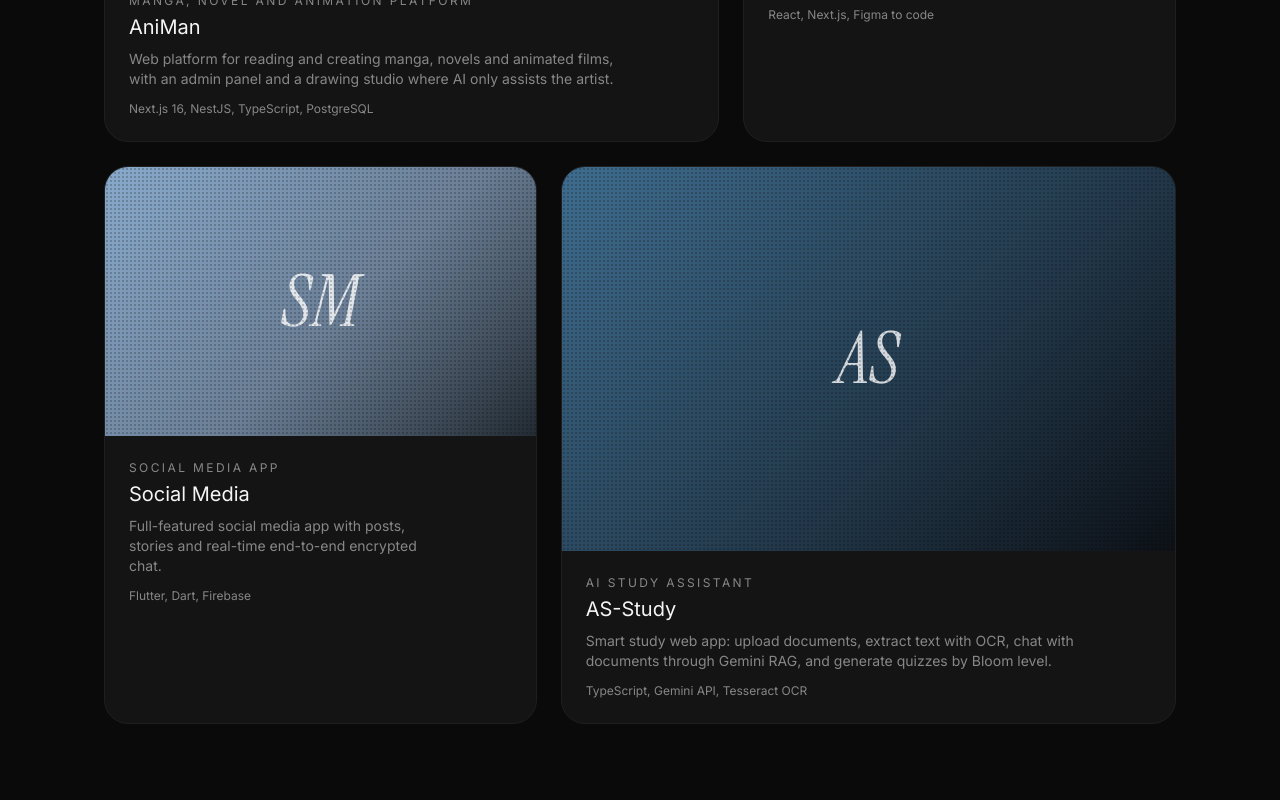
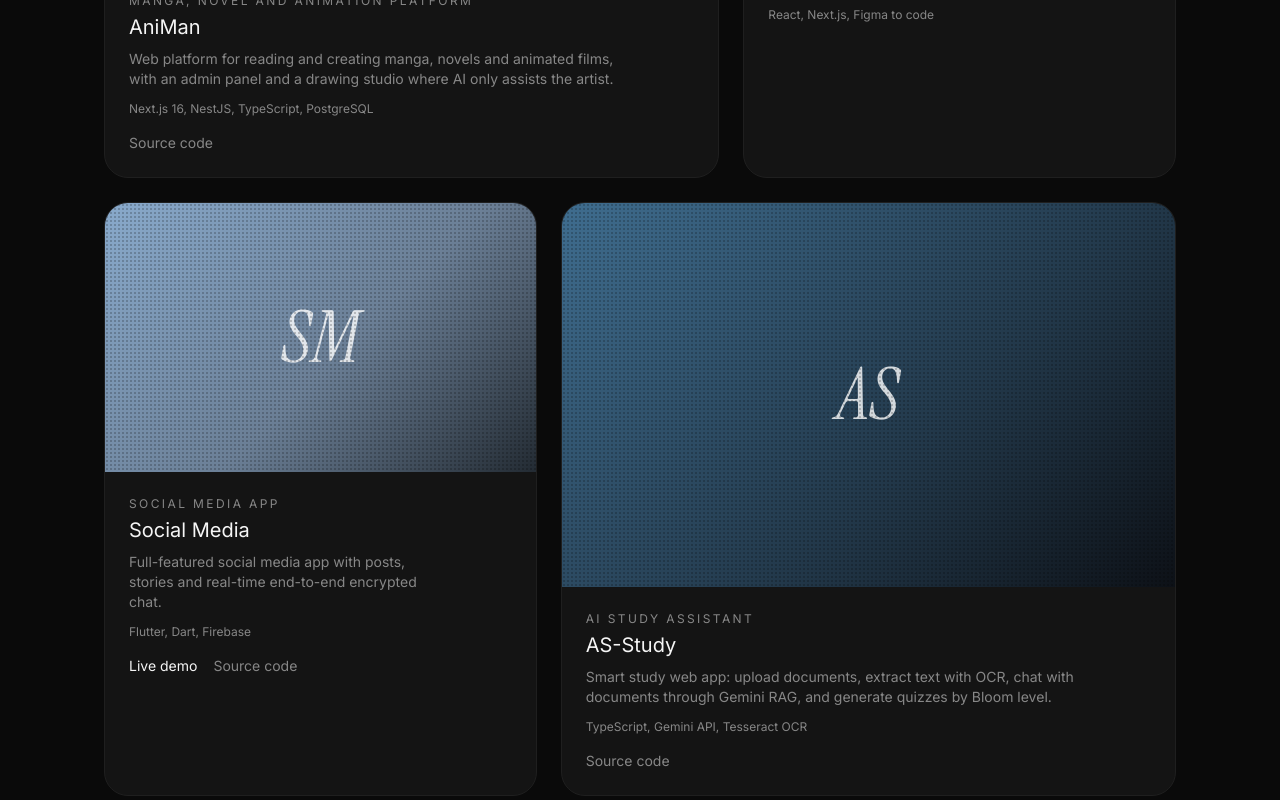
Before and after one commit to asotaku205/ASPortfolio, a React (Vite) app: page / in a window 1280 px wide. Shown: the part 1460-2260 px from the top of the page. Built offline with nearby package versions, Linux system fonts and the light colour scheme; no server answers.

Commit message:
feat: add Social Media live demo link

```diff
--- a/src/components/SelectedWorks.tsx
+++ b/src/components/SelectedWorks.tsx
@@ -40,11 +40,11 @@ export default function SelectedWorks() {
         </motion.div>
 
         <div className="grid grid-cols-1 gap-5 md:grid-cols-12 md:gap-6">
-          {PROJECTS.map((project) => {
-            const card = (
-              <article
-                className={`group relative overflow-hidden rounded-3xl border border-stroke bg-surface ${project.span}`}
-              >
+          {PROJECTS.map((project) => (
+            <article
+              key={project.title}
+              className={`group relative overflow-hidden rounded-3xl border border-stroke bg-surface ${project.span}`}
+            >
                 <div
                   className="relative flex aspect-[4/3] items-center justify-center transition-transform duration-500 group-hover:scale-105 md:aspect-[16/10]"
                   style={{ background: project.gradient }}
@@ -60,35 +60,37 @@ export default function SelectedWorks() {
                     <h3 className="mt-1 text-xl text-text-primary">{project.title}</h3>
                     <p className="mt-2 text-sm text-muted">{project.description}</p>
                     <p className="mt-3 text-xs text-muted">{project.stack}</p>
+                    {(project.deploy || project.href) && (
+                      <p className="mt-4 flex flex-wrap gap-4 text-sm">
+                        {project.deploy && (
+                          <a
+                            href={project.deploy}
+                            target="_blank"
+                            rel="noreferrer"
+                            className="text-text-primary underline-offset-4 hover:underline"
+                          >
+                            Live demo
+                          </a>
+                        )}
+                        {project.href && (
+                          <a
+                            href={project.href}
+                            target="_blank"
+                            rel="noreferrer"
+                            className="text-muted underline-offset-4 hover:text-text-primary hover:underline"
+                          >
+                            Source code
+                          </a>
+                        )}
+                      </p>
+                    )}
                   </div>
                   <span className="accent-gradient hidden shrink-0 rounded-full px-3 py-1.5 text-xs text-white opacity-0 transition-opacity group-hover:opacity-100 md:inline-block">
                     View
                   </span>
                 </div>
-                <div className="pointer-events-none absolute inset-0 flex items-center justify-center bg-bg/70 opacity-0 backdrop-blur-lg transition-opacity group-hover:opacity-100">
-                  <span className="rounded-full bg-white px-5 py-2.5 text-sm text-black">
-                    View &mdash; <em className="font-display italic">{project.title}</em>
-                  </span>
-                </div>
-              </article>
-            )
-            return project.href ? (
-              <a
-                key={project.title}
-                href={project.href}
-                target="_blank"
-                rel="noreferrer"
-                className={`contents ${project.span}`}
-                aria-label={`Open ${project.title} on GitHub`}
-              >
-                {card}
-              </a>
-            ) : (
-              <div key={project.title} className={`contents ${project.span}`}>
-                {card}
-              </div>
-            )
-          })}
+            </article>
+          ))}
         </div>
       </div>
     </section>
--- a/src/data/content.ts
+++ b/src/data/content.ts
@@ -17,6 +17,7 @@ export type Project = {
   initials: string
   span: string
   href?: string
+  deploy?: string
 }
 
 export const PROJECTS: Project[] = [
@@ -51,6 +52,7 @@ export const PROJECTS: Project[] = [
     initials: 'SM',
     span: 'md:col-span-5',
     href: 'https://github.com/asotaku205/SocialMedia',
+    deploy: 'https://as-social.vercel.app',
   },
   {
     title: 'AS-Study',
```
